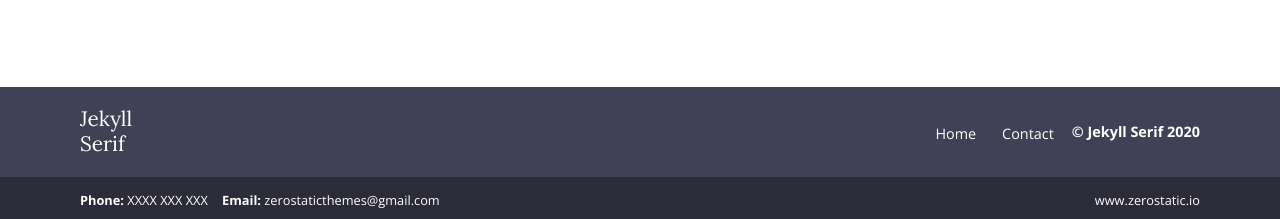
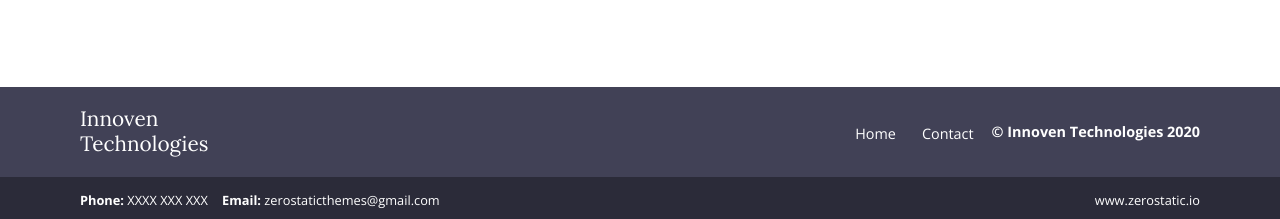
Before and after one commit to innoven-io/innoven-io.github.io, a Jekyll site: the page built from index.html, in a window 1280 px wide. Shown: the part 1468-1687 px from the top of the page. Built offline with Jekyll 4.4.1, drawn with Linux system fonts in a browser that asks for light colours.

Commit message:
Update _config.yml

```diff
--- a/_config.yml
+++ b/_config.yml
@@ -1,7 +1,7 @@
 baseurl: ''
 exclude: ['README.md']
 permalink: pretty
-title: 'Jekyll Serif'
+title: 'Innoven Technologies'
 
 collections:
   services:
```
